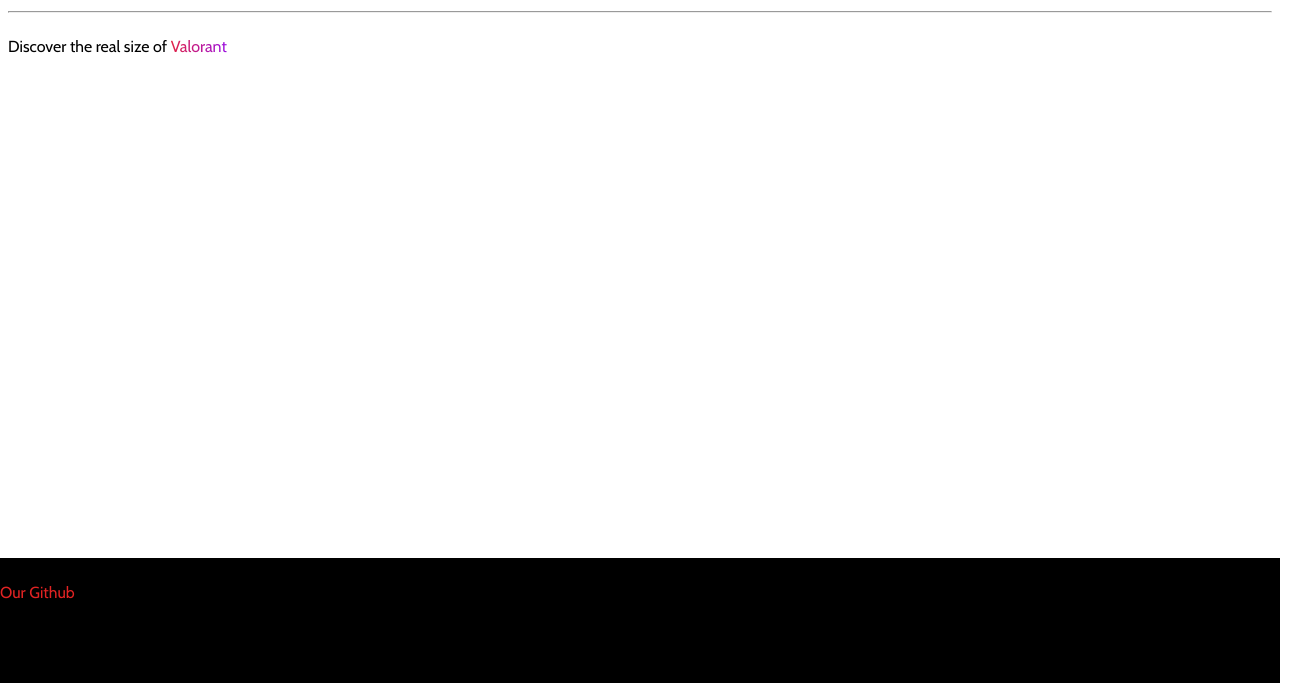
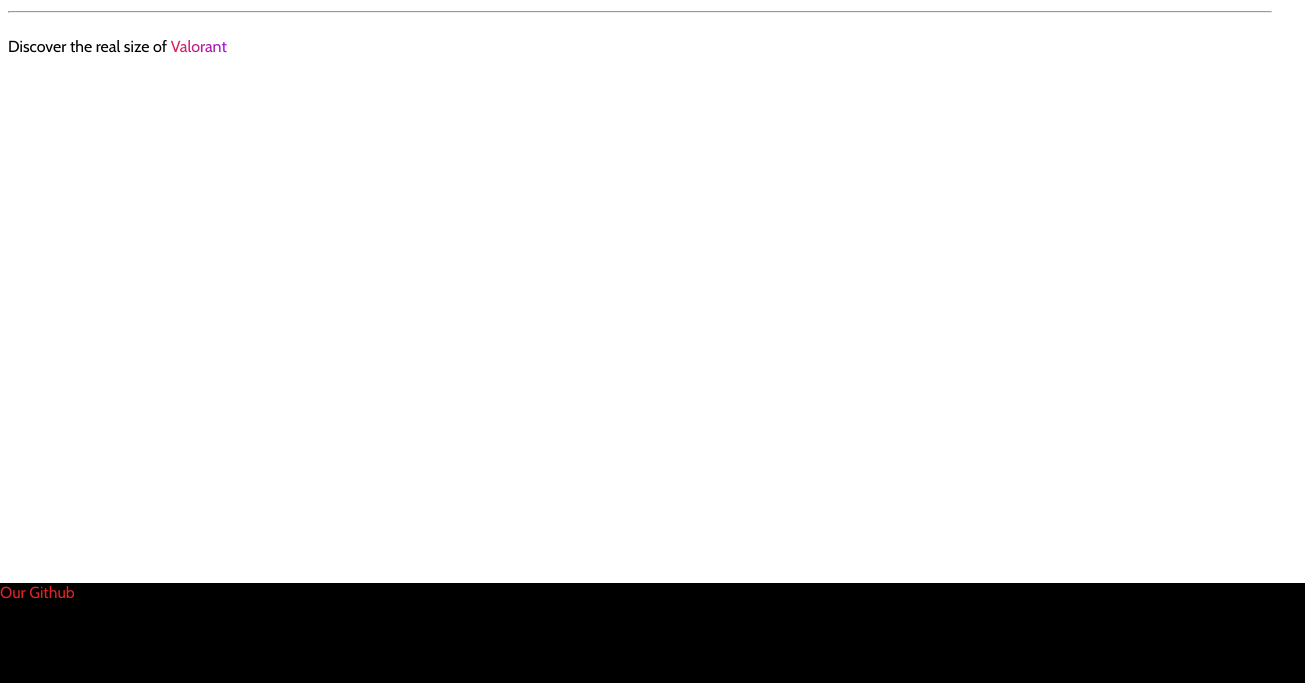
Before and after one commit to Curleta/downloadfindr, a plain HTML site: page index.html in a window 1280 px wide. Shown: the part 117-800 px from the top of the page, 1305 px wide, since content can reach past the window. Drawn offline with nearby package versions, Linux system fonts and the light colour scheme.

Commit message:
Changed values of padding to footer content

```diff
--- a/assets/main.css
+++ b/assets/main.css
@@ -16,7 +16,7 @@ footer {
     height: 100px;
     width: 100%;
     overflow: hidden;
-    padding: 25px 0 0 0;
+    padding: 0 25px 0 0;
     background-color: #000;
 }
 
```
